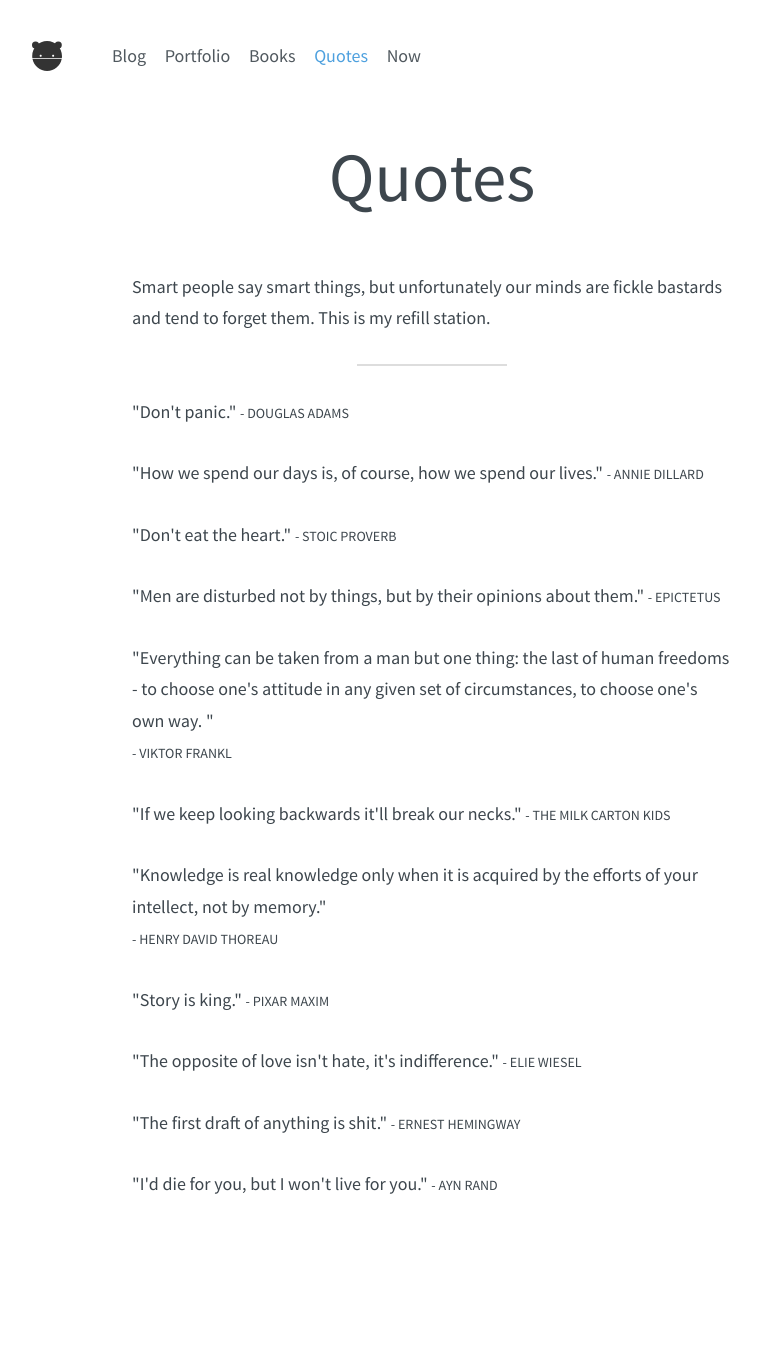
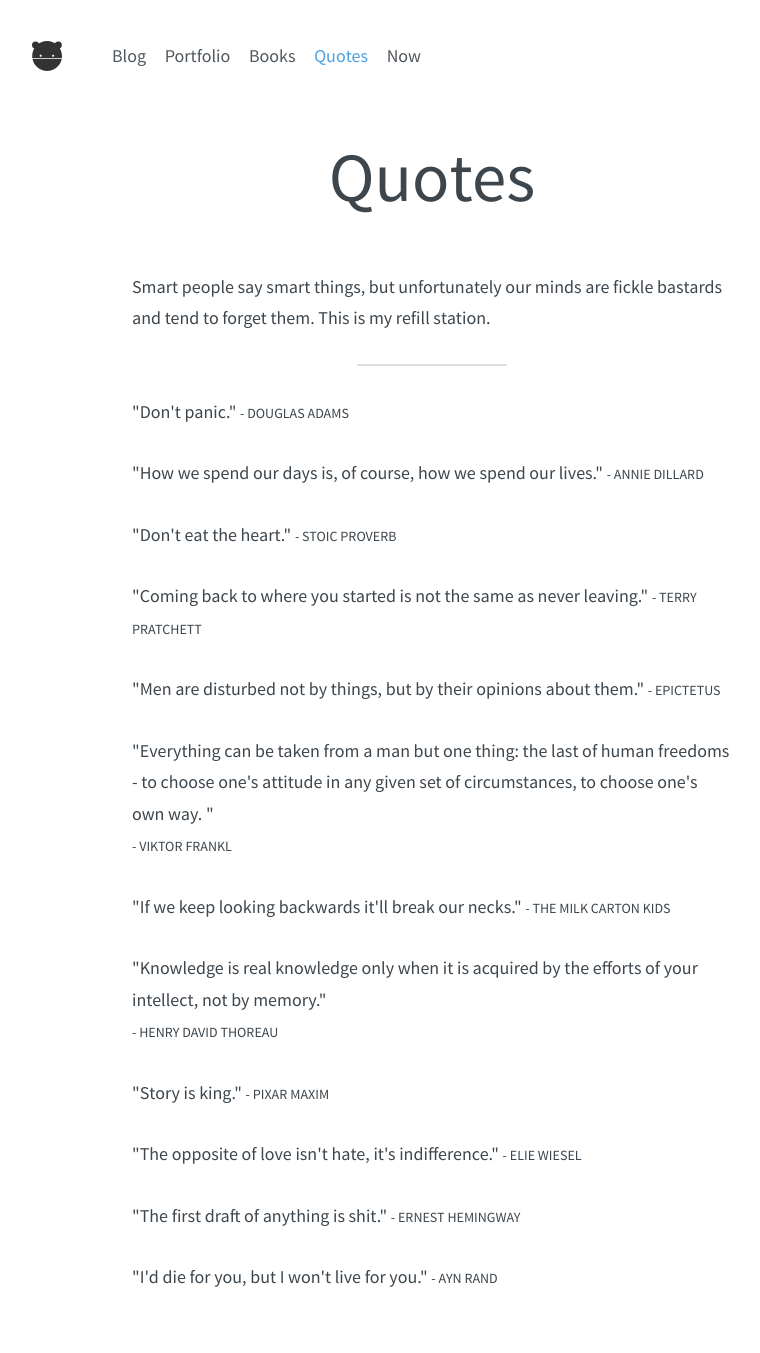
Before and after one commit to nicohvi/nicohvi.github.io, a Jekyll site: the page built from quotes/index.html, in a window 1280 px wide. Shown: the whole page, without its empty margins (208-968 px from the left). Built offline with Jekyll 4.4.1, drawn with Linux system fonts in a browser that asks for light colours; before the commit the page ends 1260 px from its top, so only the background shows below that.

Commit message:
Pratchett quote

```diff
--- a/_data/quotes.yml
+++ b/_data/quotes.yml
@@ -6,6 +6,9 @@
 
 - quote:  Don't eat the heart.
   author: Stoic proverb
+
+- quote:  Coming back to where you started is not the same as never leaving.
+  author: Terry Pratchett
 
 - quote:  Men are disturbed not by things, but by their opinions about them.
   author: Epictetus
```
